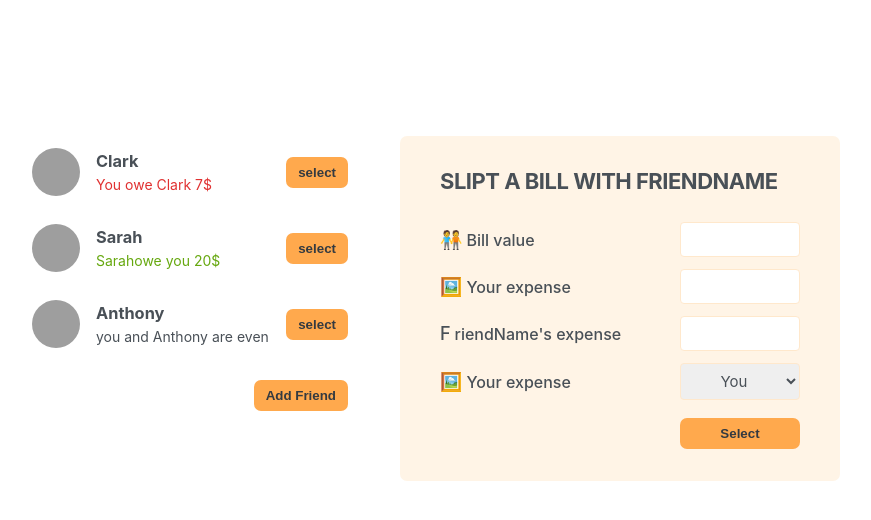
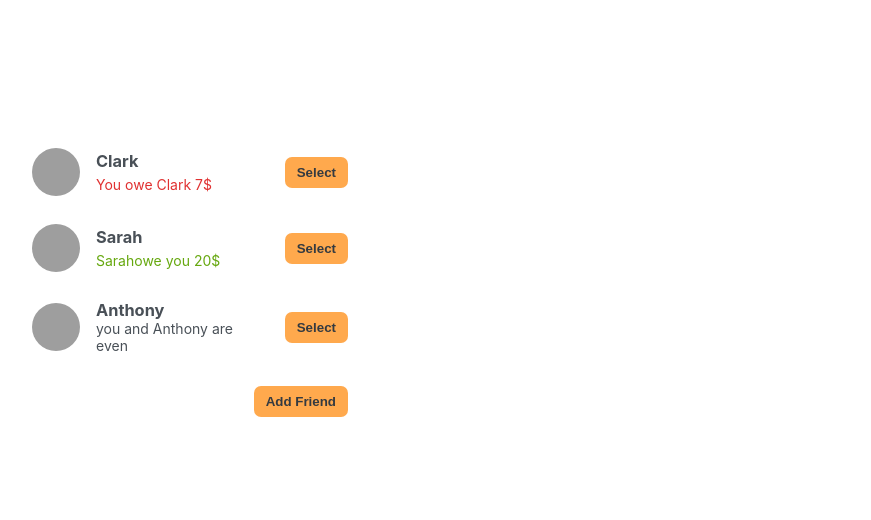
Before and after one commit to thedinh/eat-n-split, a React (Create React App) app: page / in a window 1280 px wide. Shown: the top 520 px of the page, without its empty margins (210-1081 px from the left). Built offline with nearby package versions, Linux system fonts and the light colour scheme; grey boxes are pictures that could not be loaded.

Commit message:
debug and build new feature

```diff
--- a/src/Components/App.js
+++ b/src/Components/App.js
@@ -24,7 +24,7 @@ const initialFriends = [
 
 export default function App() {
   const [ShowAddFriend, setShowAddFriend] = useState(false);
-  const [ShowShareBill, SetShowShareBill] = useState(false);
+  const [SelectedFriend, SetSelectedFriend] = useState(null);
   const [NewFriend, setNewFriend] = useState(initialFriends);
   const [Image, SetImage] = useState("https://i.pravatar.cc/48");
   const [FriendName, SetFriendName] = useState("");
@@ -38,9 +38,9 @@ export default function App() {
       FriendName={FriendName}
       OnHandleFriendName={SetFriendName}
       OnHandleSetImage={SetImage}
-      ShowShareBill={ShowShareBill}
-      OnHandleShowShareBill={SetShowShareBill}
+      SelectedFriend={SelectedFriend}
+      OnHandleSelectedFriend={SetSelectedFriend}
     />
-    <FormSplitBill />
+    {SelectedFriend && <FormSplitBill SelectedFriend={SelectedFriend} />}
   </div>
 };
--- a/src/Components/FormSplitBill.js
+++ b/src/Components/FormSplitBill.js
@@ -1,21 +1,28 @@
+import { useState } from "react";
 import Button from "./Button";
 
-export default function FormSplitBill() {
+export default function FormSplitBill({ SelectedFriend }) {
+    const [Bill, SetBill] = useState("");
+    const [PayByUser, SetPayByUser] = useState("");
+    const paidByFriend = Bill ? Bill - PayByUser : "";
+    const [WhoIsPaying, SetWhoIsPaying] = useState("user");
     return (
         <form className="form-split-bill">
-            <h2>slipt a bill with FriendName</h2>
+            <h2>slipt a bill with {SelectedFriend.FriendName}</h2>
             <label>🧑‍🤝‍🧑Bill value</label>
-            <input type="text" value="" />
+            <input type="text" value={Bill} onChange={(e) => SetBill(Number(e.target.value))} />
             <label>🖼️Your expense</label>
-            <input type="text" value="" />
-            <label>FriendName's expense</label>
-            <input type="text" readOnly value="" />
+            <input type="text" value={PayByUser} onChange={(e) => SetPayByUser(Number(e.target.value) > Bill ? PayByUser : Number(e.target.value))} />
+            <label>🧑‍🤝‍🧑{SelectedFriend.FriendName}'s expense</label>
+            <input type="text" readOnly value={paidByFriend} disabled />
             <label>🖼️Your expense</label>
-            <select>
+            <select
+                value={WhoIsPaying} onChange={(e) => SetWhoIsPaying(e.target.value)}
+            >
                 <option value="you">You</option>
-                <option value="friend">friendName</option>
+                <option value="friend">{SelectedFriend.FriendName}</option>
             </select>
-            <Button>Select</Button>
+            <Button>Split</Button>
         </form>
     )
 }
--- a/src/Components/Friend.js
+++ b/src/Components/Friend.js
@@ -1,9 +1,14 @@
 import Button from "./Button";
-export default function Friend({ data, ShowShareBill, OnHandleShowShareBill }) {
-    function SelectedFriend() {
-        OnHandleShowShareBill(show => !show);
+export default function Friend({ data, SelectedFriend, OnHandleSelectedFriend, OnHandleShowAddFriend }) {
+    function HandleSelectedFriend(Friend) {
+        OnHandleSelectedFriend((cur) => cur?.id === Friend?.id ? null : Friend);
+        OnHandleShowAddFriend(false);
     }
-    return <li>
+
+    const isSelected = SelectedFriend?.id === data?.id;
+    // Phan can xem xet lai sau khi du an xong SelectedFriend?.id === data?.id;
+
+    return <li className={isSelected ? `selected` : ""}>
         <img src={`${data.Image}`} alt="PersonImage" />
         <h3>
             {data.FriendName}
@@ -17,6 +22,6 @@ export default function Friend({ data, ShowShareBill, OnHandleShowShareBill }) {
         {
             data.balance === 0 && <p>you and {data.FriendName} are even </p>
         }
-        <Button onClick={SelectedFriend}>{ShowShareBill ? `selected` : `select`}</Button>
+        <Button onClick={() => HandleSelectedFriend(data)}>{isSelected ? "Close" : "Select"}</Button>
     </li>
 }
--- a/src/Components/ListFriend.js
+++ b/src/Components/ListFriend.js
@@ -1,12 +1,14 @@
 import Friend from "./Friend"
 
-export default function ListFriend({ FriendSData, ShowShareBill, OnHandleShowShareBill }) {
+export default function ListFriend({ FriendSData, SelectedFriend, OnHandleSelectedFriend, OnHandleShowAddFriend }) {
     return <div>
         <ul>
             {FriendSData.map(
                 el => <Friend data={el}
-                    ShowShareBill={ShowShareBill}
-                    OnHandleShowShareBill={OnHandleShowShareBill}
+                    SelectedFriend={SelectedFriend}
+                    OnHandleSelectedFriend={OnHandleSelectedFriend}
+                    OnHandleShowAddFriend={OnHandleShowAddFriend}
+                    key={el.id}
                 />)}
         </ul>
     </div>
--- a/src/Components/navbar.js
+++ b/src/Components/navbar.js
@@ -12,8 +12,8 @@ export default function navbar(
         OnHandleSetImage,
         FriendName,
         OnHandleFriendName,
-        ShowShareBill,
-        OnHandleShowShareBill
+        SelectedFriend,
+        OnHandleSelectedFriend
 
     }) {
     function ShowFormAddFriend() {
@@ -23,15 +23,14 @@ export default function navbar(
         onHandleNewFriend((Friends) => {
             return [...Friends, Friend]
         })
-
-
     }
     return <div className="sidebar">
 
         <ListFriend
             FriendSData={NewFriend}
-            ShowShareBill={ShowShareBill}
-            OnHandleShowShareBill={OnHandleShowShareBill}
+            SelectedFriend={SelectedFriend}
+            OnHandleSelectedFriend={OnHandleSelectedFriend}
+            OnHandleShowAddFriend={OnHandleShowAddFriend}
         />
         {ShowAddFriend && <FormAddNewFriend
             NewFriend={NewFriend}
```
